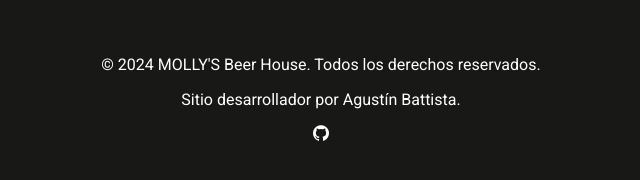
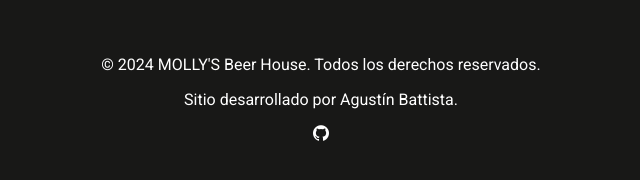
Before and after one commit to agusbattista/mollysbeerhouse-web, a plain HTML site: page index.html in a window 1280 px wide. Shown: the part 3854-4034 px from the top of the page, 319-959 px from the left. Drawn offline with nearby package versions, Linux system fonts and the light colour scheme; grey boxes are pictures that could not be loaded.

Commit message:
correccion ortografica

```diff
--- a/index.html
+++ b/index.html
@@ -189,7 +189,7 @@
         <section id="developer">
             <h2>DEVELOPER</h2>
             <p>&copy; 2024 MOLLY'S Beer House. Todos los derechos reservados.</p>
-            <p>Sitio desarrollador por Agustín Battista.</p>
+            <p>Sitio desarrollado por Agustín Battista.</p>
             <a href="https://github.com/agusbattista" target="_blank"><i class="fi fi-brands-github"
                     rel="noopener noreferrer"></i></a>
         </section>
```
